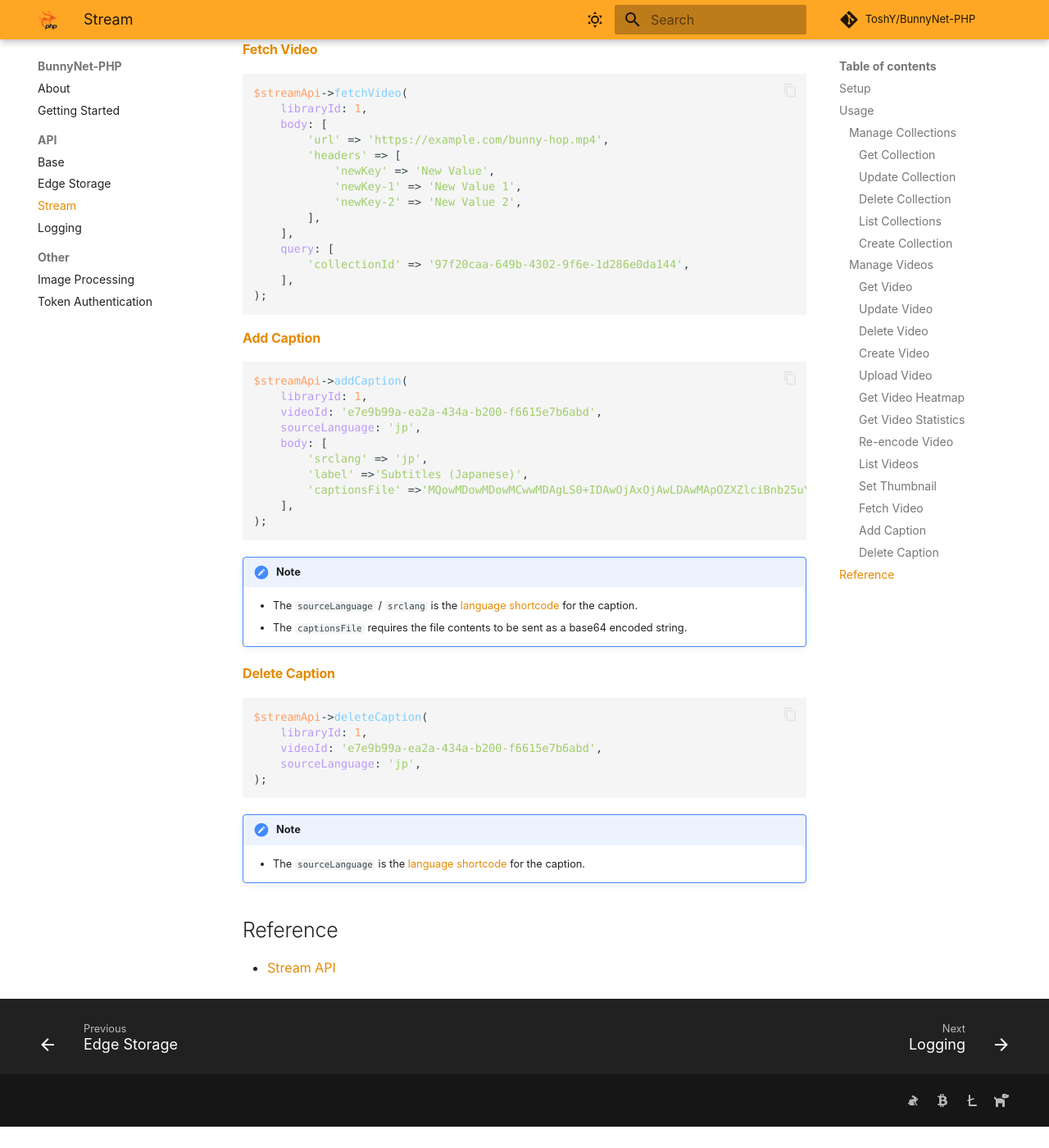
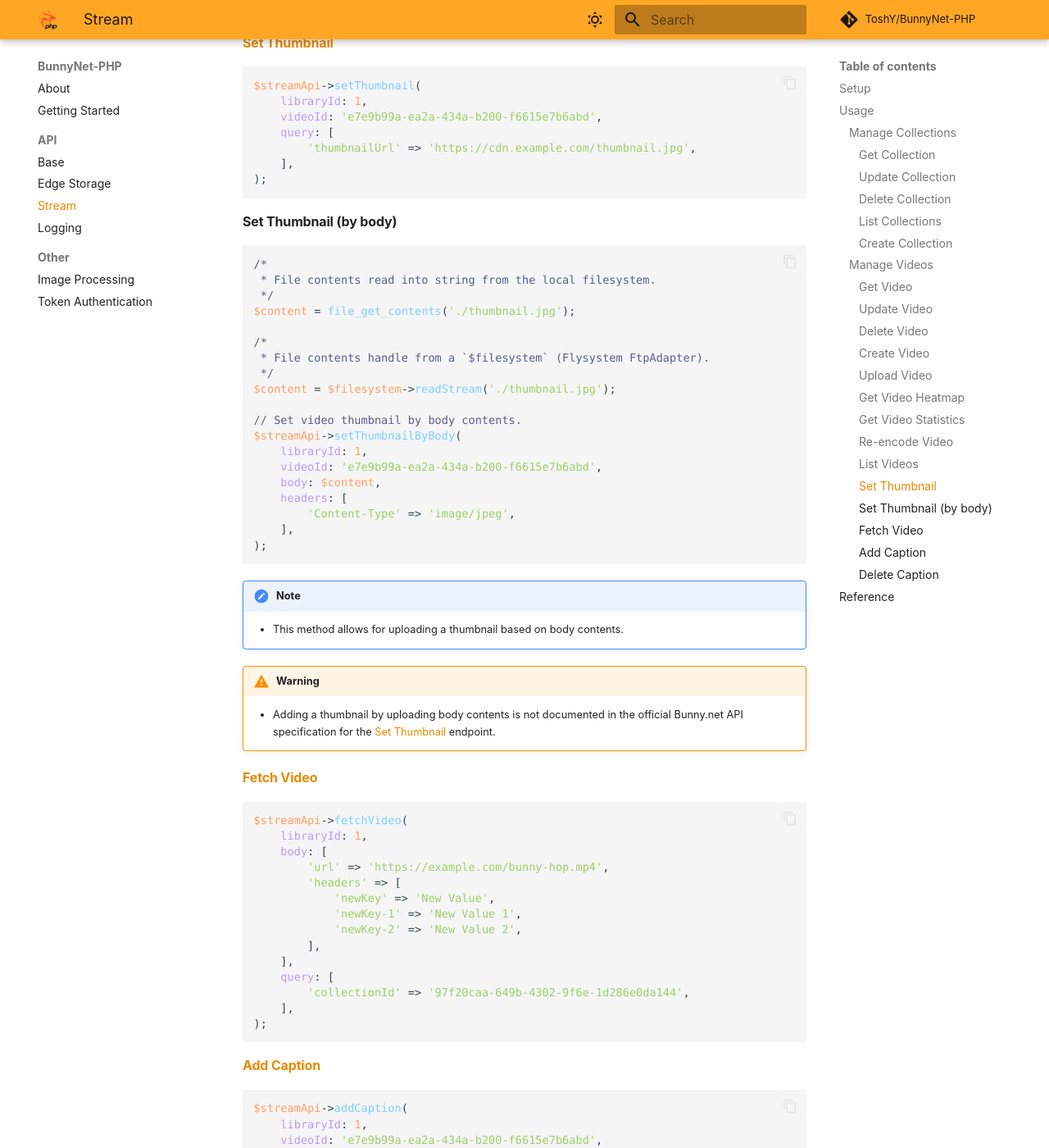
Before and after one commit to ToshY/BunnyNet-PHP, an MkDocs documentation site: the page built from docs/stream-api.md, in a window 1280 px wide and 1400 px high, scrolled down 4864 px. Shown: the whole window at 82% size. Built offline with MkDocs 1.6.1 and Material for MkDocs 9.7.7, drawn with Linux system fonts in a browser that asks for light colours; some web fonts are replaced; comment, search, counter and statistics services are not loaded; before the commit the page ends 6238 px from its top, so only the background shows below that; some of the changed text lies outside the part shown.

Commit message:
Prepare 4.x release (#98)
* Fixes #95 + documentation
* Fixes #96 + documentation
* docs - general - prepare 4.x release
* docs - dependency - bump mkdocs 9.1
* docs - Stream API - thumbnail body example + nitpicks
* docs - Base API- import DNS record example

````diff
--- a/Taskfile.yml
+++ b/Taskfile.yml
@@ -127,11 +127,11 @@ tasks:
   mkdocs:
     desc: MkDocs build
     cmds:
-      - docker run --rm -it -v $(pwd):/docs squidfunk/mkdocs-material:9.1.0 build
+      - docker run --rm -it -v $(pwd):/docs squidfunk/mkdocs-material:9.1 build
 
   mkdocs:live:
     desc: MkDocs development server
     vars:
       PORT: '{{.p | default "8001"}}'
     cmds:
-      - docker run --rm -it -p {{.PORT}}:8000 -v $(pwd):/docs squidfunk/mkdocs-material:9.1.0
+      - docker run --rm -it -p {{.PORT}}:8000 -v $(pwd):/docs squidfunk/mkdocs-material:9.1
--- a/docs/stream-api.md
+++ b/docs/stream-api.md
@@ -170,10 +170,21 @@ $streamApi->createVideo(
 #### [Upload Video](https://docs.bunny.net/reference/video_uploadvideo)
 
 ```php
+/*
+ * File contents read into string from the local filesystem.
+ */
+$content = file_get_contents('./bunny-hop.mp4');
+
+/*
+ * File contents handle from a `$filesystem` (Flysystem FtpAdapter).
+ */
+$content = $filesystem->readStream('./bunny-hop.mp4');
+
+// Upload video.
 $streamApi->uploadVideo(
     libraryId: 1,
     videoId: 'e7e9b99a-ea2a-434a-b200-f6615e7b6abd',
-    localFilePath: './bunny-hop.mp4',
+    body: $content,
     query: [
         'enabledResolutions' => '240p,360p,480p,720p,1080p,1440p,2160p',
     ],
@@ -247,6 +258,38 @@ $streamApi->setThumbnail(
 );
 ```
 
+#### Set Thumbnail (by body)
+
+```php
+/*
+ * File contents read into string from the local filesystem.
+ */
+$content = file_get_contents('./thumbnail.jpg');
+
+/*
+ * File contents handle from a `$filesystem` (Flysystem FtpAdapter).
+ */
+$content = $filesystem->readStream('./thumbnail.jpg');
+
+// Set video thumbnail by body contents.
+$streamApi->setThumbnailByBody(
+    libraryId: 1,
+    videoId: 'e7e9b99a-ea2a-434a-b200-f6615e7b6abd',
+    body: $content,
+    headers: [
+        'Content-Type' => 'image/jpeg',
+    ],
+);
+```
+
+!!! note
+
+    - This method allows for uploading a thumbnail based on body contents.
+
+!!! warning
+
+    - Adding a thumbnail by uploading body contents is not documented in the official Bunny.net API specification for the [Set Thumbnail](https://docs.bunny.net/reference/video_setthumbnail) endpoint.
+
 #### [Fetch Video](https://docs.bunny.net/reference/video_fetchnewvideo)
 
 ```php
@@ -275,8 +318,8 @@ $streamApi->addCaption(
     sourceLanguage: 'jp',
     body: [
         'srclang' => 'jp',
-        'label' =>'Subtitles (Japanese)',
-        'captionsFile' =>'MQowMDowMDowMCwwMDAgLS0+IDAwOjAxOjAwLDAwMApOZXZlciBnb25uYSBnaXZlIHlvdSB1cC4K',
+        'label' => 'Subtitles (Japanese)',
+        'captionsFile' => 'MQowMDowMDowMCwwMDAgLS0+IDAwOjAxOjAwLDAwMApOZXZlciBnb25uYSBnaXZlIHlvdSB1cC4K',
     ],
 );
 ```
````
Also changed, not shown: README.md (+2 -5 lines), UPGRADE.md (+24 -0 lines), docs/base-api.md (+14 -7 lines), docs/edge-storage-api.md (+13 -3 lines), docs/getting-started.md (+1 -9 lines), docs/index.md (+4 -0 lines), 7 other files.
